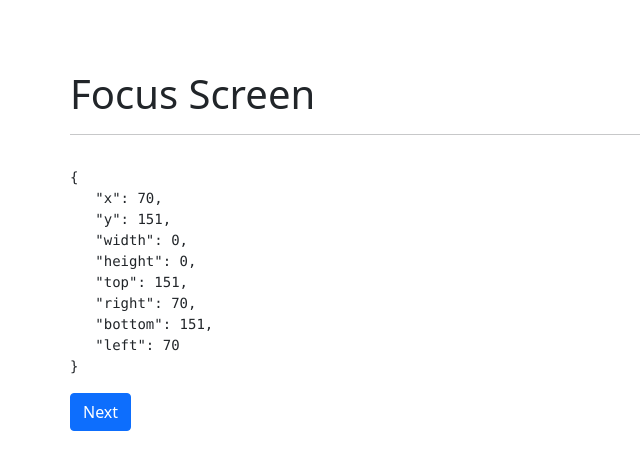
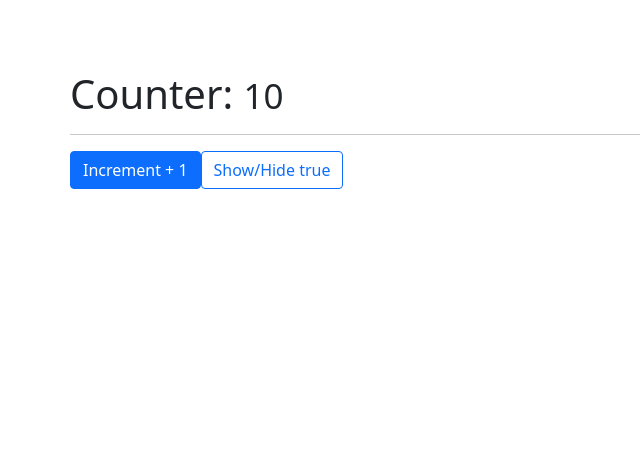
Before and after one commit to kevintroko/react-hooks-tutorial, a React (Create React App) app: page / in a window 1280 px wide. Shown: the top 470 px of the page, without its empty margins (0-640 px from the left). Built offline with nearby package versions, Linux system fonts and the light colour scheme; no server answers.

Commit message:
Add components for memo

```diff
--- /dev/null
+++ b/src/components/06-memos/Memorize.js
@@ -0,0 +1,28 @@
+import React, { useState } from 'react'
+import { useCounter } from '../../hooks/useCounter';
+import '../02-useEffect/effects.css';
+import { Small } from './Small';
+
+export const Memorize = () => {
+    const {counter, increment } = useCounter(10);
+    const [show, setshow] = useState(true);
+
+    return (
+        <div>
+            <h1>Counter: <Small value={counter} /></h1>
+            <hr></hr>
+
+            <button className='btn btn-primary mr-3'
+                    onClick={increment}>
+                Increment + 1
+            </button>
+
+            <button className='btn btn-outline-primary ml-3'
+                    onClick={
+                        () => setshow(!show)
+                    }>
+                Show/Hide {JSON.stringify(show)}
+            </button>
+        </div>
+    )
+}
--- /dev/null
+++ b/src/components/06-memos/Small.js
@@ -0,0 +1,9 @@
+import React from 'react'
+
+export const Small = ({ value }) => {
+    return (
+        <small>
+            {value}
+        </small>
+    )
+}
--- a/src/index.js
+++ b/src/index.js
@@ -1,8 +1,8 @@
 import React from 'react';
 import ReactDom from 'react-dom';
-import { Layout } from './components/05-useLayoutEffect/Layout';
+import { Memorize } from './components/06-memos/Memorize';
 
 ReactDom.render(
-    <Layout />,
+    <Memorize />,
     document.getElementById('root')
 );
```
